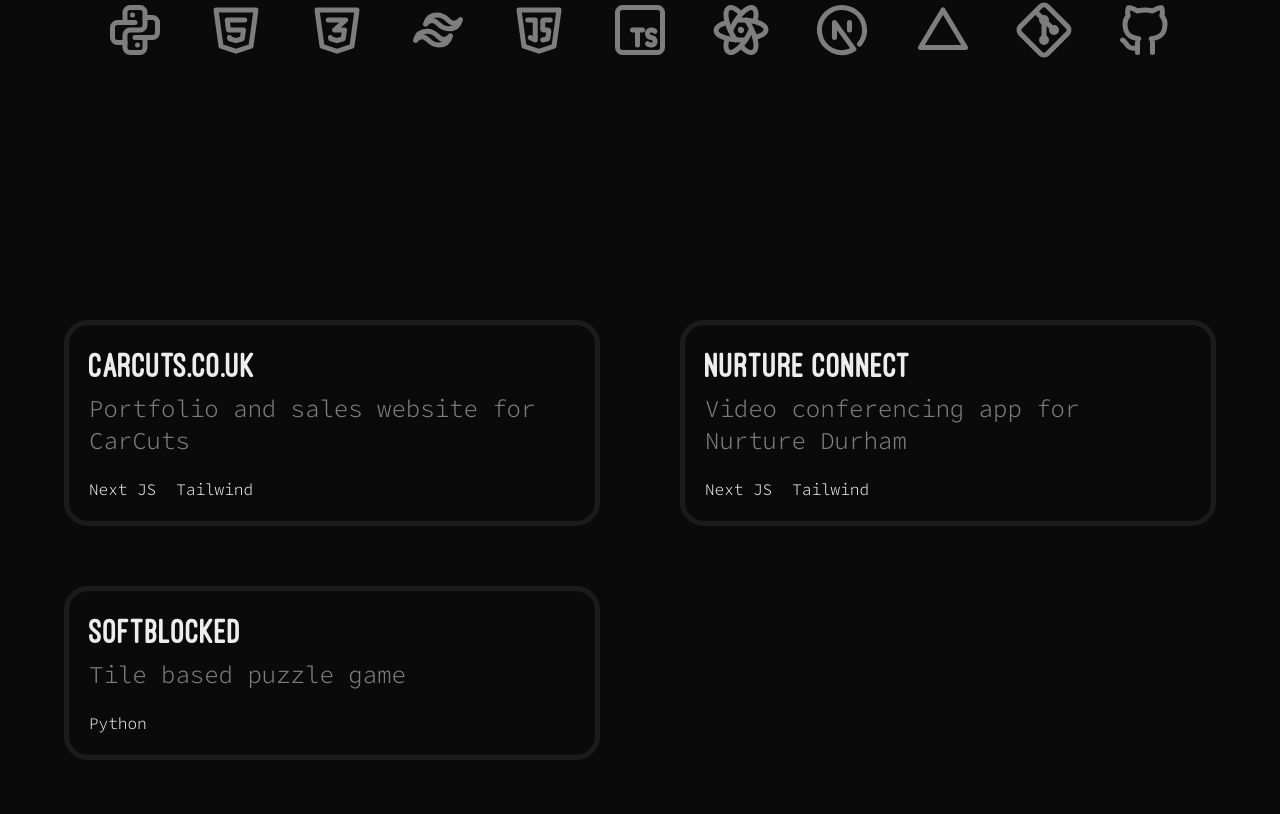
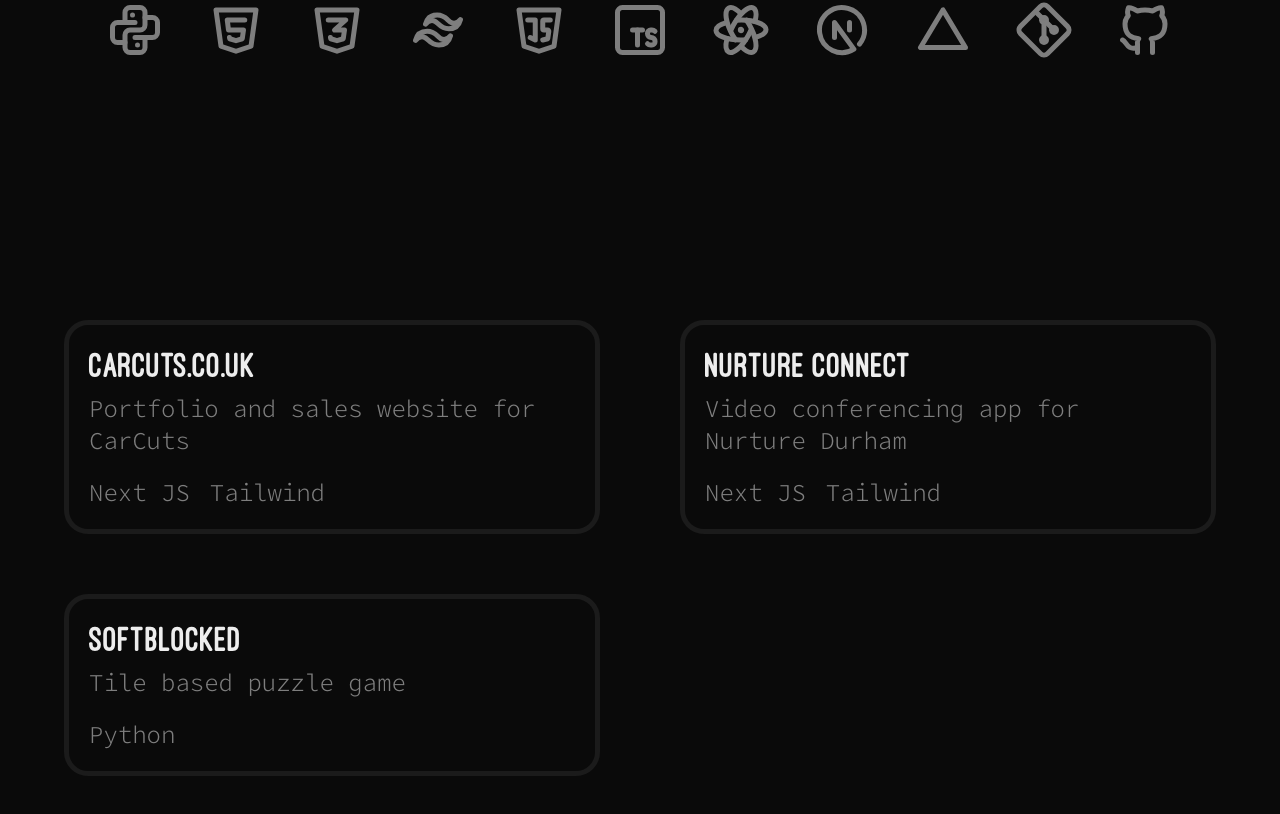
Before and after one commit to HarrisonBaghurst/personal-portfolio, a Next.js app: page / in a window 1280 px wide. Shown: the part 1000-1814 px from the top of the page. Built offline with nearby package versions, Linux system fonts and the light colour scheme.

Commit message:
updated font of project card

```diff
--- a/components/ProjectCard.tsx
+++ b/components/ProjectCard.tsx
@@ -15,7 +15,7 @@
         <p className='responsive-p pt-2 text-grey'>
             {tagline}
         </p>
-        <div className='flex gap-5 pt-5'>
+        <div className='flex gap-5 pt-5 responsive-p text-grey'>
             {technologies.map((technology, i) => (
                 <p key={i}>{technology}</p>
             ))}
```
